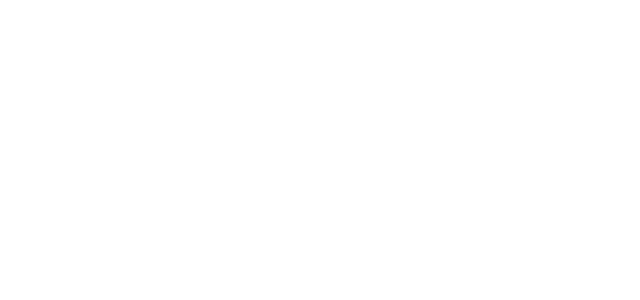
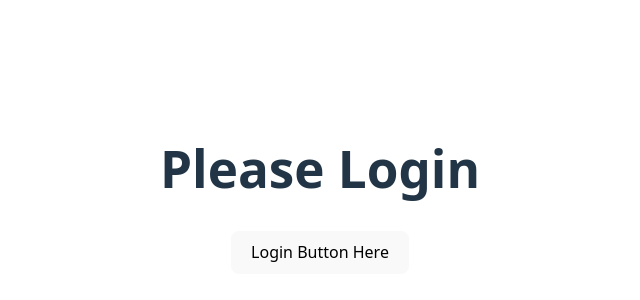
Before and after one commit to ZupperZane/Project-One, a React (Vite) app: page /Login in a window 1280 px wide. Before the commit this address had no page. Shown: the part 210-510 px from the top of the page, without its empty margins (320-960 px from the left). Built offline with nearby package versions, Linux system fonts and the light colour scheme.

Commit message:
Page placeholders add, Router updated, Component Folder Made

```diff
--- a/src/App.tsx
+++ b/src/App.tsx
@@ -1,11 +1,17 @@
 import { Routes, Route } from "react-router-dom";
 import './App.css'
 import Home from "./Pages/Home"
+import { Messages } from "./Pages/Messages";
+import { Login } from "./Pages/Login";
+import { Tasks } from "./Pages/Tasks";
 
 export default function App() {
   return (
       <Routes>
         <Route path="/" element={<Home/>}/>
+                <Route path="/Messages" element={<Messages/>}/>
+                        <Route path="/Login" element={<Login/>}/>
+                                <Route path="/Tasks" element={<Tasks/>}/>
         </Routes>
   )
 }
--- /dev/null
+++ b/src/Components/Weather.tsx
@@ -0,0 +1,7 @@
+export function Weather(){
+    return (
+ <div>
+    Weather
+ </div>
+    )
+}
--- a/src/Pages/Home.tsx
+++ b/src/Pages/Home.tsx
@@ -1,3 +1,5 @@
+import { Weather } from "../Components/Weather";
+
 function Home(){
     return (
         <div className="NavPage">
@@ -7,6 +9,7 @@
             <button>
             Tasks
             </button>
+            <Weather/>
             <button>
             Settings
             </button>
--- /dev/null
+++ b/src/Pages/Login.tsx
@@ -0,0 +1,14 @@
+export function Login(){
+    return (
+ <div>
+    <h1>
+        Please Login
+    </h1>
+    <div>
+        <button>
+            Login Button Here
+        </button>
+    </div>
+ </div>
+    )
+}
--- /dev/null
+++ b/src/Pages/Messages.tsx
@@ -0,0 +1,7 @@
+export function Messages(){
+    return (
+ <div>
+    Messages
+ </div>
+    )
+}
--- /dev/null
+++ b/src/Pages/Tasks.tsx
@@ -0,0 +1,7 @@
+export function Tasks(){
+    return (
+ <div>
+    Tasks
+ </div>
+    )
+}
```
Also changed, not shown: src/Components/NavBar.tsx (added, +7 -0 lines).
